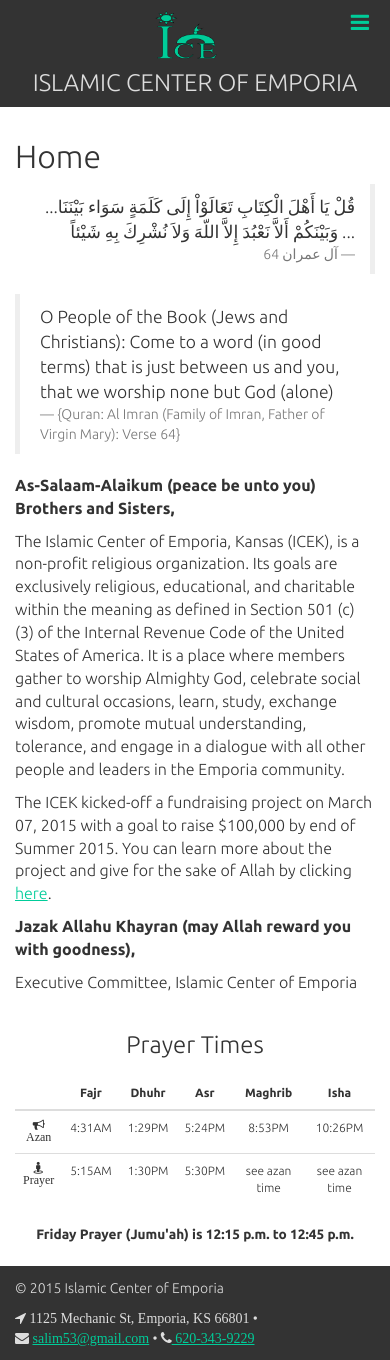
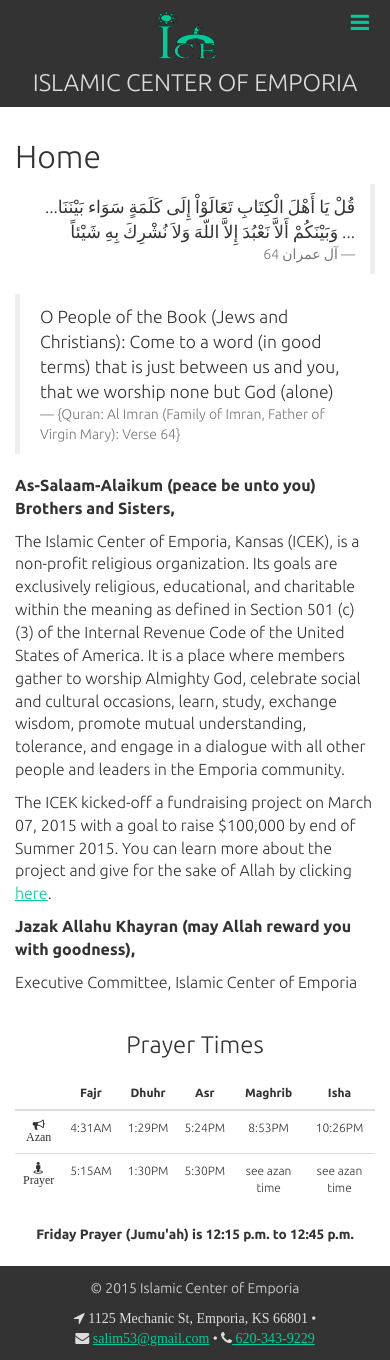
Before and after one commit to fourfridays/fourfridays.github.io, a Jekyll site: the page built from 1-index.html, in a window 390 px wide. Built offline with Jekyll 4.4.1, drawn with Linux system fonts in a browser that asks for light colours; nearby versions of some CDN libraries.

Commit message:
Footer adjustments for mobile screen
Centered text in the footer to looks more elegant on a mobile screen.

```diff
--- a/global/css/main.scss
+++ b/global/css/main.scss
@@ -207,6 +207,15 @@
       }
     }
   }
+  footer {
+    p {
+      text-align: center;
+      &.pull-right {
+        float: none !important;
+        text-align: center;
+      }
+    }
+  }
 }
 
 @media only screen and (min-width : 472px) {
```
